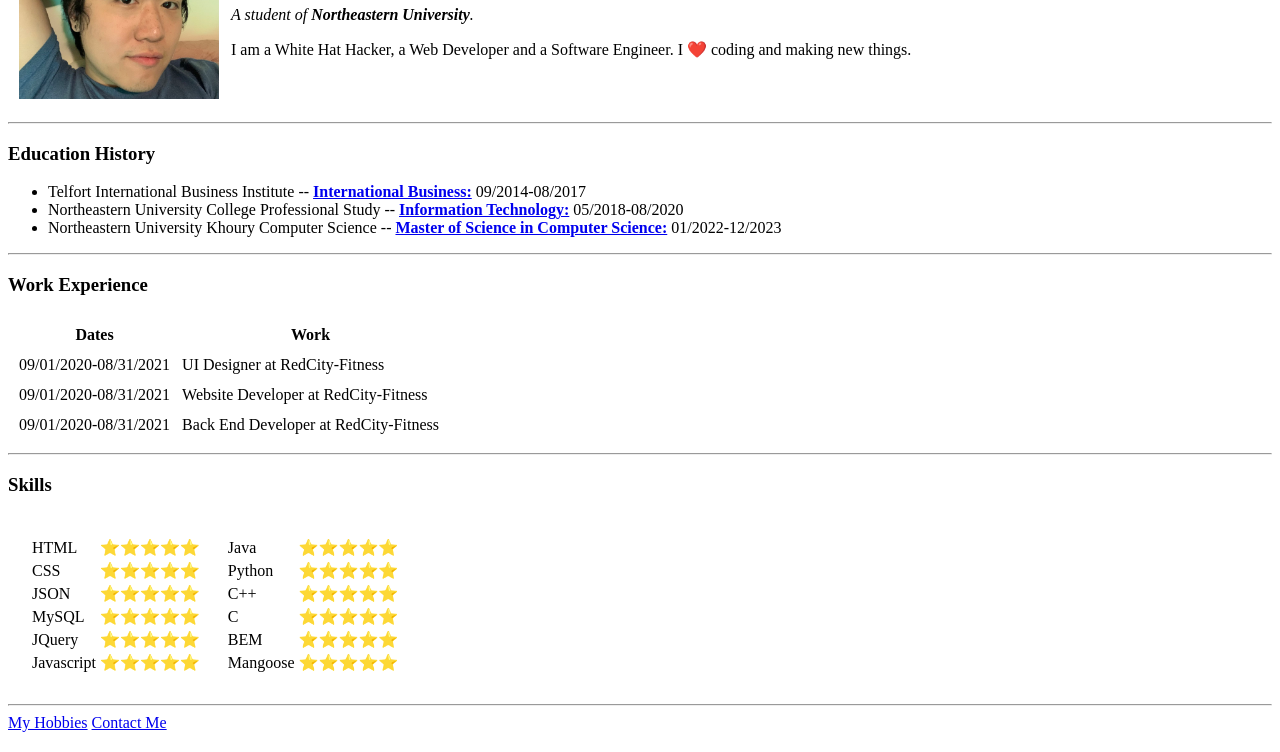
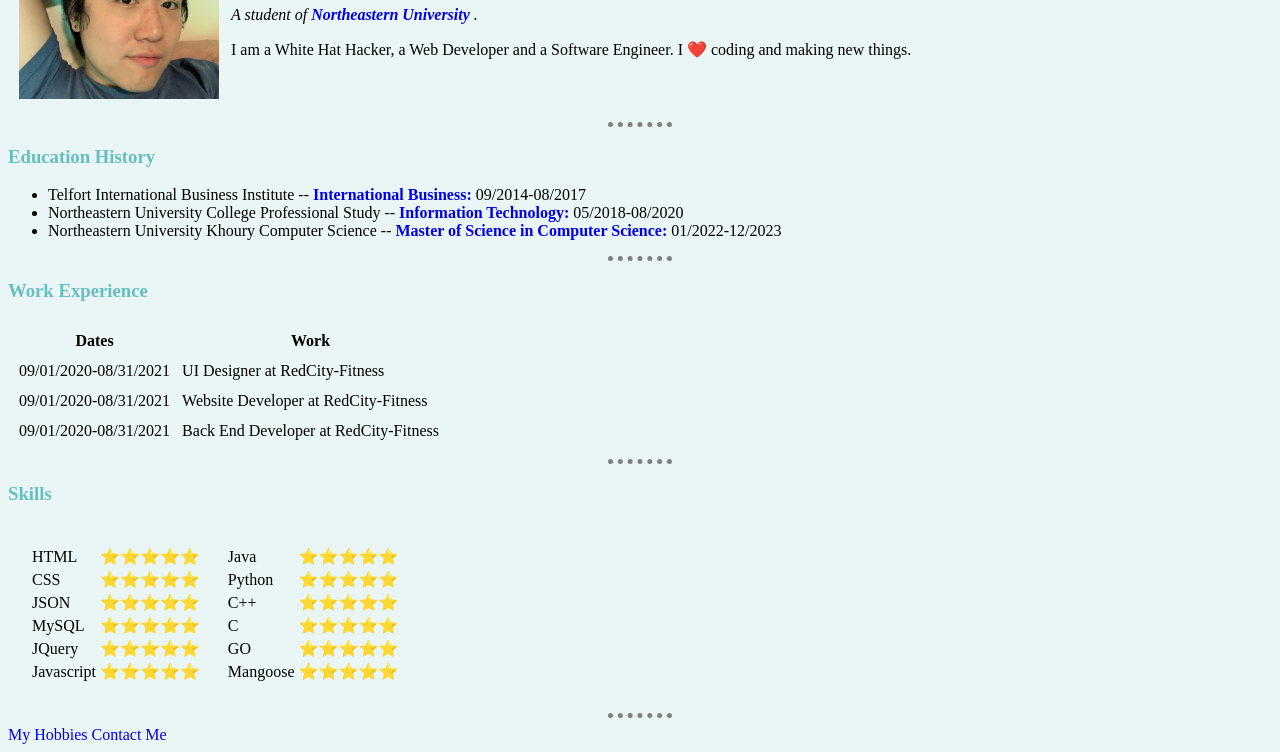
Before and after one commit to highhaoru/Web-Dev-Bootcamp, a plain HTML site: page index.html in a window 1280 px wide. Shown: the part 120-872 px from the top of the page. Drawn offline with Linux system fonts and the light colour scheme.

Commit message:
34 external css done

```diff
--- a/Challenge.html
+++ b/Challenge.html
@@ -3,6 +3,7 @@
 <head>
     <meta charset="UTF-8">
     <title>Section 3 Challenge</title>
+    <link rel="stylesheet" href="css/styles.css">
 </head>
 <body>
     <h1>HTML Challenge</h1>
--- /dev/null
+++ b/css/styles.css
@@ -0,0 +1,24 @@
+body {
+    background-color: #EAF6F6;
+}
+
+hr {
+    border-color: grey;
+    border-style: dotted none none;
+    /* border-style: top left-right bottom; */
+    /* border-top-style: dotted; */
+    border-width: 5px;
+    width:5%;
+}
+
+a {
+    text-decoration: none;
+}
+
+h1 {
+    color: #66BFBF;
+}
+
+h3 {
+    color: #66BFBF;
+}
--- a/index.html
+++ b/index.html
@@ -1,42 +1,77 @@
 <!DOCTYPE html>
 <html lang="en">
+  <head>
+    <meta charset="UTF-8" />
+    <title>Hao's Personal Site</title>
+    <link rel="stylesheet" href="css/styles.css">
+  </head>
 
-<head>
-    <meta charset="UTF-8">
-    <title>Hao's Personal Site</title>
-</head>
   <!-- beautify shortcuts for windows: Shift + Alt + F -->
   <body>
+    <!-- designed color code website: colorhunt.co -->
     <table cellspacing="10">
       <tr>
-            <td><img style="width: 200px; height: 200px;" src="images/hao.jpg" alt="avatar"></td>
+        <td>
+          <img
+            style="width: 200px; height: 200px"
+            src="images/hao.jpg"
+            alt="avatar"
+          />
+        </td>
         <td>
           <h1>Hao Jin</h1>
-                <p><em>A student of <strong>Northeastern University</strong>.</em></p>
-                <p>I am a White Hat Hacker, a Web Developer and a Software Engineer. I ❤️ coding and making new things.</p>
+          <p>
+            <em
+              >A student of
+              <strong>
+                <a
+                  href="https://www.khoury.northeastern.edu/programs/computer-science-ms/"
+                  >Northeastern University</a
+                > </strong
+              >.</em
+            >
+          </p>
+          <p>
+            I am a White Hat Hacker, a Web Developer and a Software Engineer. I
+            ❤️ coding and making new things.
+          </p>
         </td>
       </tr>
     </table>
 
-
-    <hr>
+    <hr />
 
     <h3>Education History</h3>
     <ul>
-        <li>Telfort International Business Institute -- <strong>
+      <li>
+        Telfort International Business Institute --
+        <strong>
           <a href="http://www.sit-telfort.cn/">International Business:</a>
-        </strong> 09/2014-08/2017</li>
+        </strong>
+        09/2014-08/2017
+      </li>
 
-        <li>Northeastern University College Professional Study -- <strong>
+      <li>
+        Northeastern University College Professional Study --
+        <strong>
           <a href="https://cps.northeastern.edu/">Information Technology:</a>
-        </strong> 05/2018-08/2020</li>
+        </strong>
+        05/2018-08/2020
+      </li>
 
-        <li>Northeastern University Khoury Computer Science -- <strong>
-            <a href="https://www.khoury.northeastern.edu/programs/computer-science-ms/">Master of Science in Computer Science:</a>
-        </strong> 01/2022-12/2023</li>
+      <li>
+        Northeastern University Khoury Computer Science --
+        <strong>
+          <a
+            href="https://www.khoury.northeastern.edu/programs/computer-science-ms/"
+            >Master of Science in Computer Science:</a
+          >
+        </strong>
+        01/2022-12/2023
+      </li>
     </ul>
 
-    <hr>
+    <hr />
 
     <h3>Work Experience</h3>
     <table cellspacing="10">
@@ -63,7 +98,7 @@
       <!-- <tfoot></tfoot> -->
     </table>
 
-    <hr>
+    <hr />
 
     <h3>Skills</h3>
     <table cellspacing="20">
@@ -97,7 +132,6 @@
               </tr>
             </tbody>
             <!-- <tfoot></tfoot> -->
-
           </table>
         </td>
         <td>
@@ -120,7 +154,7 @@
                 <td>⭐⭐⭐⭐⭐</td>
               </tr>
               <tr>
-                            <td>BEM</td>
+                <td>GO</td>
                 <td>⭐⭐⭐⭐⭐</td>
               </tr>
               <tr>
@@ -129,7 +163,6 @@
               </tr>
             </tbody>
             <!-- <tfoot></tfoot> -->
-
           </table>
         </td>
       </tr>
@@ -165,10 +198,9 @@
 
     </table> -->
 
-    <hr>
+    <hr />
 
     <a href="hobbies.html">My Hobbies</a>
     <a href="contact.html">Contact Me</a>
   </body>
-
 </html>
```
Also changed, not shown: contact.html (+1 -0 lines), hobbies.html (+1 -0 lines). Lines whose indentation alone changed are shown as unchanged.
